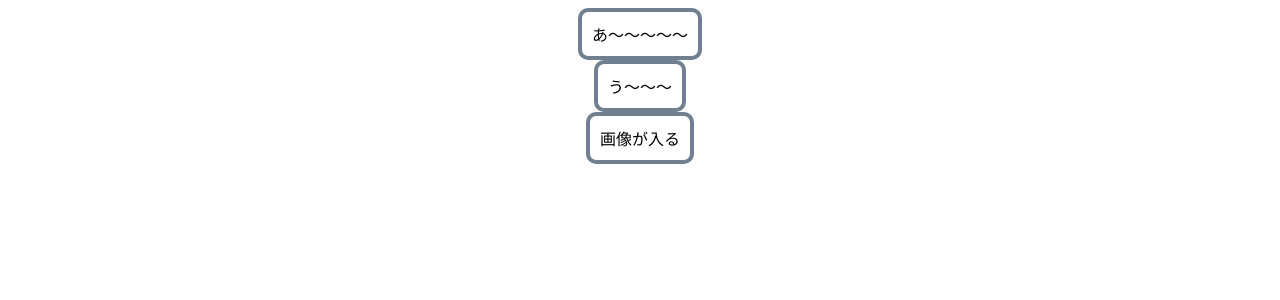
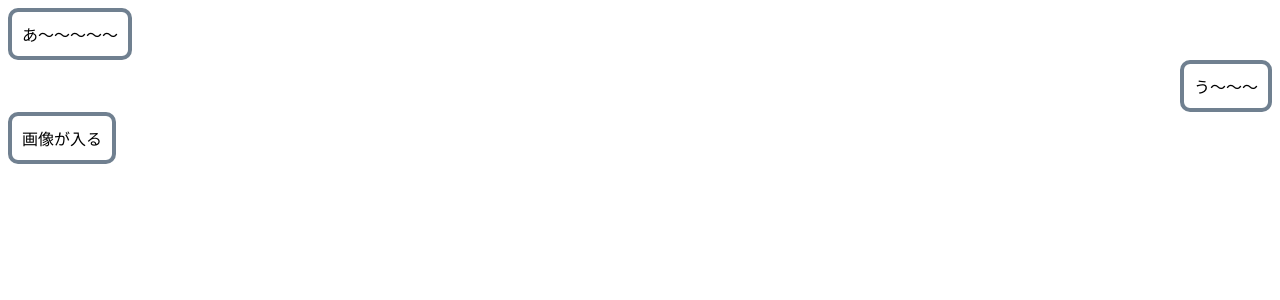
Before and after one commit to gijutsu-benkyo-suru-kai/chat, a React (Create React App) app in the folder frontend/: page / in a window 1280 px wide. Shown: the top 300 px of the page. Built offline with nearby package versions, Linux system fonts and the light colour scheme.

Commit message:
右寄せと左寄せを実装

```diff
--- a/frontend/src/App.css
+++ b/frontend/src/App.css
@@ -9,7 +9,13 @@
 
 .message-wrapper {
   width: 100%;
-  width: auto;
+  display: flex;
+}
+
+.my-message-wrapper {
+  width: 100%;
+  justify-content: flex-end;
+  display: flex;
 }
 
 .message {
@@ -19,11 +25,3 @@
   max-width: 200px;
   padding: 10px;
 }
-
-.my-message {
-  border: 4px solid slategray;
-  border-radius: 10px;
-  max-width: 200px;
-  padding: 10px;
-  margin-left: auto;
-}
--- a/frontend/src/App.tsx
+++ b/frontend/src/App.tsx
@@ -8,8 +8,8 @@ function App() {
         <div className="message-wrapper">
           <div className="message">あ〜〜〜〜〜</div>
         </div>
-        <div className="message-wrapper">
-          <div className="my-message">う〜〜〜</div>
+        <div className="my-message-wrapper">
+          <div className="message">う〜〜〜</div>
         </div>
         <div className="message-wrapper">
           <div className="message">
```
